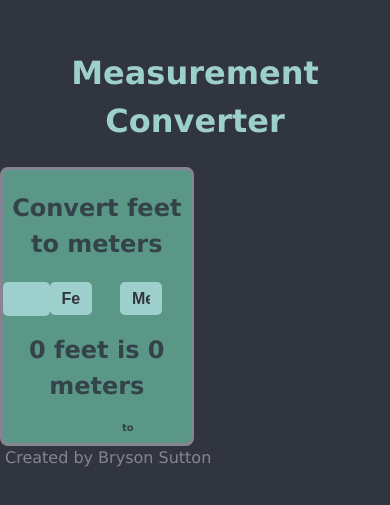
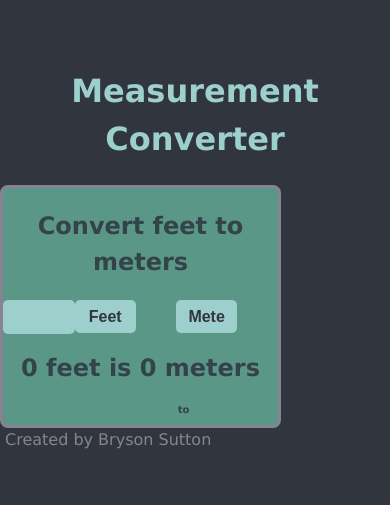
Before and after one commit to BSutton17/Measurement-Converter, a React (Vite) app: page / in a window 390 px wide. Shown: the part 173-678 px from the top of the page. Built offline with nearby package versions, Linux system fonts and the light colour scheme.

Commit message:
Update index.css

```diff
--- a/src/index.css
+++ b/src/index.css
@@ -9,13 +9,13 @@
 
 @media (max-width: 450px){
   #wrapper {
-    width: 187.5px;
+    width:275px;
     height: 100%;
   }
   #place{
     font-size: 10px;
     position: relative;
-    top: 11%;
+    top: 50%;
     left: 63.5%;
     z-index: 0;
     max-width: fit-content
```
